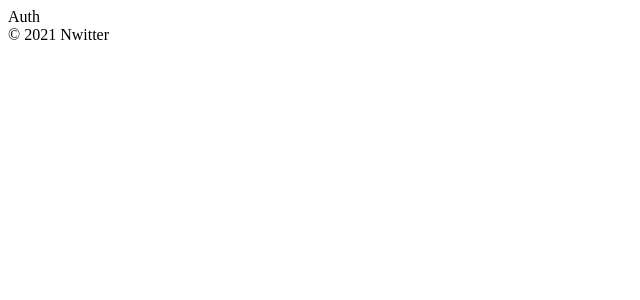
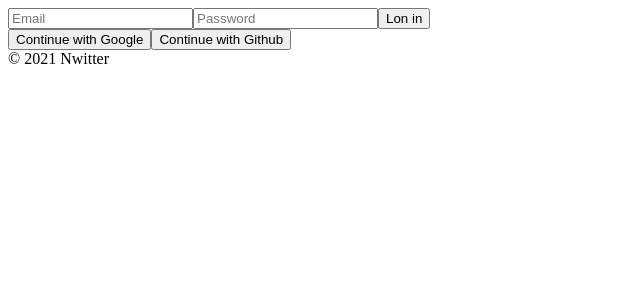
Before and after one commit to dinomoon/nwitter, a React (Create React App) app: page / in a window 1280 px wide. Shown: the top 300 px of the page, without its empty margins (0-640 px from the left). Built offline with nearby package versions, Linux system fonts and the light colour scheme.

Commit message:
2.1 Login Form Part One

```diff
--- a/src/routes/Auth.js
+++ b/src/routes/Auth.js
@@ -1,4 +1,48 @@
-import React from 'react';
+import React, { useState } from 'react';
 
-const Auth = () => <span>Auth</span>;
+const Auth = () => {
+  const [email, setEmail] = useState(null);
+  const [password, setPassword] = useState(null);
+
+  const onChange = (e) => {
+    const { name, value } = e.target;
+    if (name === 'email') {
+      setEmail(value);
+    } else if (name === 'password') {
+      setPassword(value);
+    }
+  };
+
+  const onSubmit = (e) => {
+    e.preventDefault();
+  };
+
+  return (
+    <div>
+      <form>
+        <input
+          name="email"
+          onChange={onChange}
+          value={email}
+          type="text"
+          placeholder="Email"
+          required
+        />
+        <input
+          name="password"
+          onChange={onChange}
+          value={password}
+          type="password"
+          placeholder="Password"
+          required
+        />
+        <input type="submit" value="Lon in" onSubmit={onSubmit} />
+      </form>
+      <div>
+        <button>Continue with Google</button>
+        <button>Continue with Github</button>
+      </div>
+    </div>
+  );
+};
 export default Auth;
```
